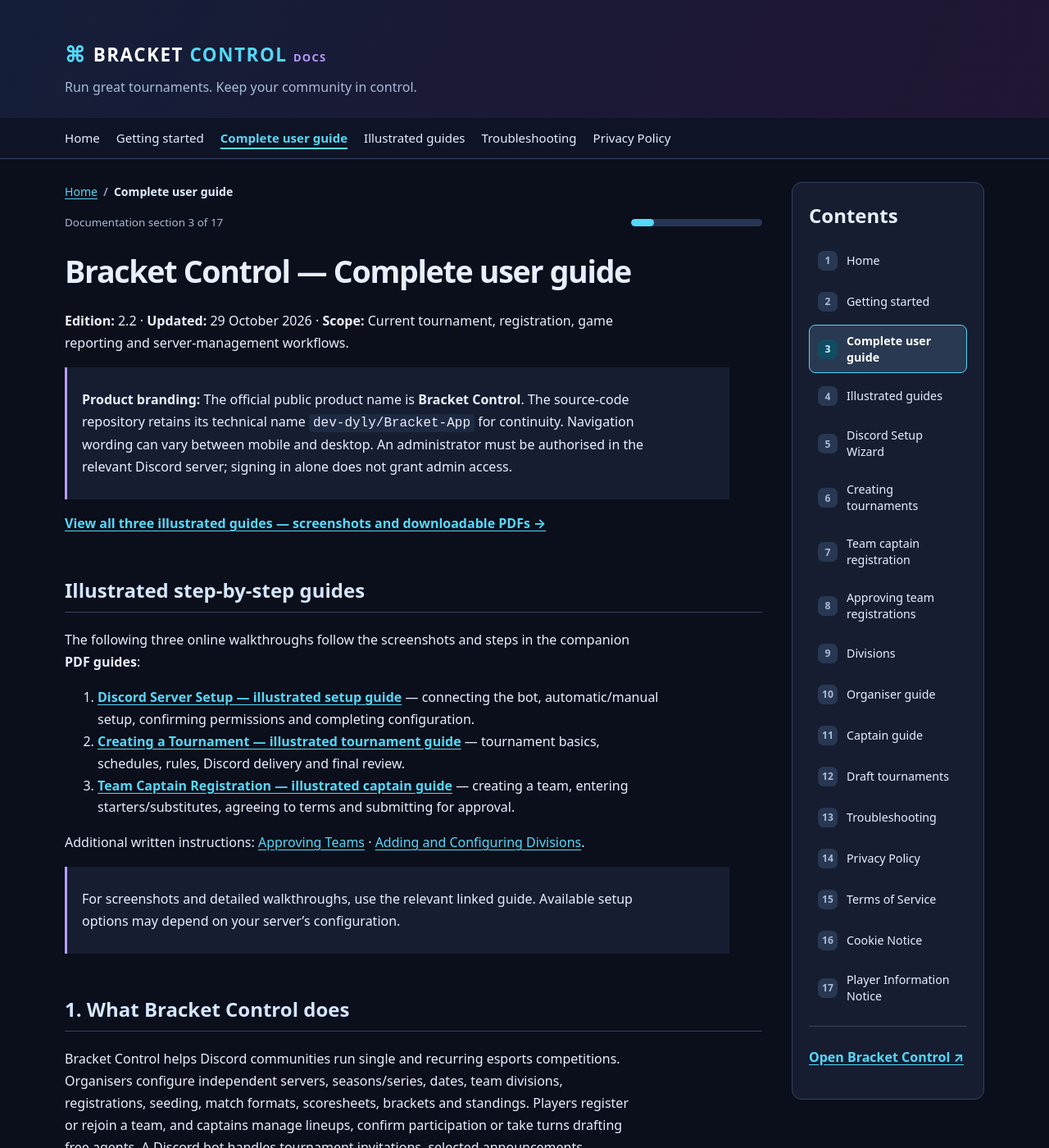
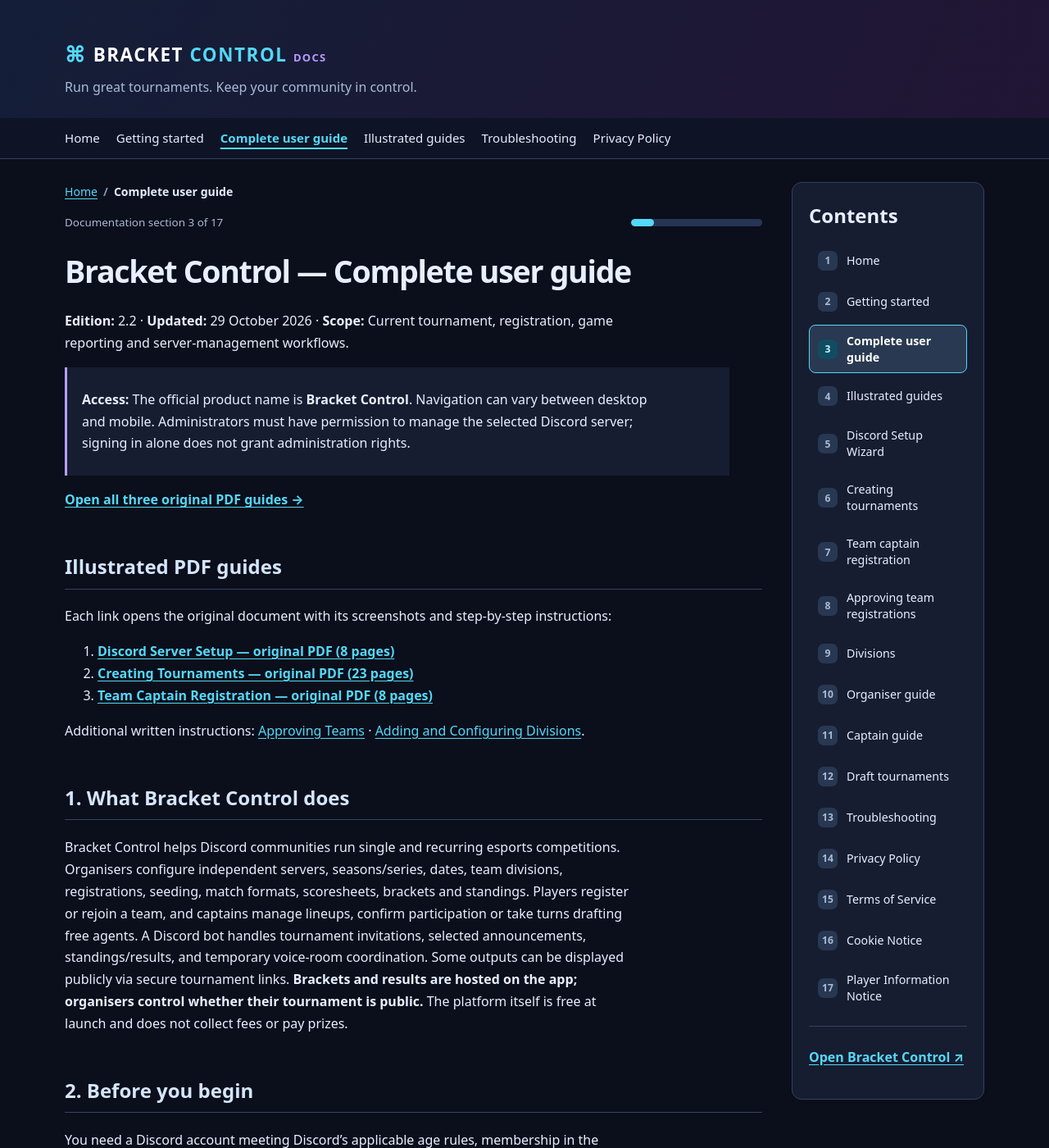
Before and after one commit to dev-dyly/bracket-control-wiki, a Jekyll site: the page built from guides/user-guide.md, in a window 1280 px wide and 1400 px high. Shown: the whole window at 82% size. Built offline with Jekyll 4.4.1, drawn with Linux system fonts in a browser that asks for light colours.

Commit message:
docs: link original PDFs directly from complete user guide

```diff
--- a/guides/user-guide.md
+++ b/guides/user-guide.md
@@ -6,21 +6,19 @@ permalink: /guides/user-guide/
 # Bracket Control — Complete user guide
 **Edition:** 2.2 · **Updated:** 29 October 2026 · **Scope:** Current tournament, registration, game reporting and server-management workflows.
 
-> **Product branding:** The official public product name is **Bracket Control**. The source-code repository retains its technical name `dev-dyly/Bracket-App` for continuity. Navigation wording can vary between mobile and desktop. An administrator must be authorised in the relevant Discord server; signing in alone does not grant admin access.
+> **Access:** The official product name is **Bracket Control**. Navigation can vary between desktop and mobile. Administrators must have permission to manage the selected Discord server; signing in alone does not grant administration rights.
 
-**[View all three illustrated guides — screenshots and downloadable PDFs →]({{ '/guides/visual-guides/' | relative_url }})**
+**[Open all three original PDF guides →]({{ '/guides/visual-guides/' | relative_url }})**
 
-## Illustrated step-by-step guides
+## Illustrated PDF guides
 
-The following three online walkthroughs follow the screenshots and steps in the companion **PDF guides**:
+Each link opens the original document with its screenshots and step-by-step instructions:
 
-1. **[Discord Server Setup — illustrated setup guide]({{ '/guides/server-setup/' | relative_url }})** — connecting the bot, automatic/manual setup, confirming permissions and completing configuration.
-2. **[Creating a Tournament — illustrated tournament guide]({{ '/guides/tournament-creation/' | relative_url }})** — tournament basics, schedules, rules, Discord delivery and final review.
-3. **[Team Captain Registration — illustrated captain guide]({{ '/guides/team-registration/' | relative_url }})** — creating a team, entering starters/substitutes, agreeing to terms and submitting for approval.
+1. [**Discord Server Setup — original PDF (8 pages)**]({{ '/assets/guides/server-setup/Bracket_Control_Discord_Server_Setup_Guide.pdf' | relative_url }})
+2. [**Creating Tournaments — original PDF (23 pages)**]({{ '/assets/guides/tournament-creation/Bracket_Control_Tournament_Creation_User_Guide.pdf' | relative_url }})
+3. [**Team Captain Registration — original PDF (8 pages)**]({{ '/assets/guides/team-registration/Bracket_Control_Team_Registration_User_Guide.pdf' | relative_url }})
 
 Additional written instructions: [Approving Teams]({{ '/guides/team-approvals/' | relative_url }}) · [Adding and Configuring Divisions]({{ '/guides/divisions/' | relative_url }}).
-
-> For screenshots and detailed walkthroughs, use the relevant linked guide. Available setup options may depend on your server's configuration.
 
 ## 1. What Bracket Control does
 
```
